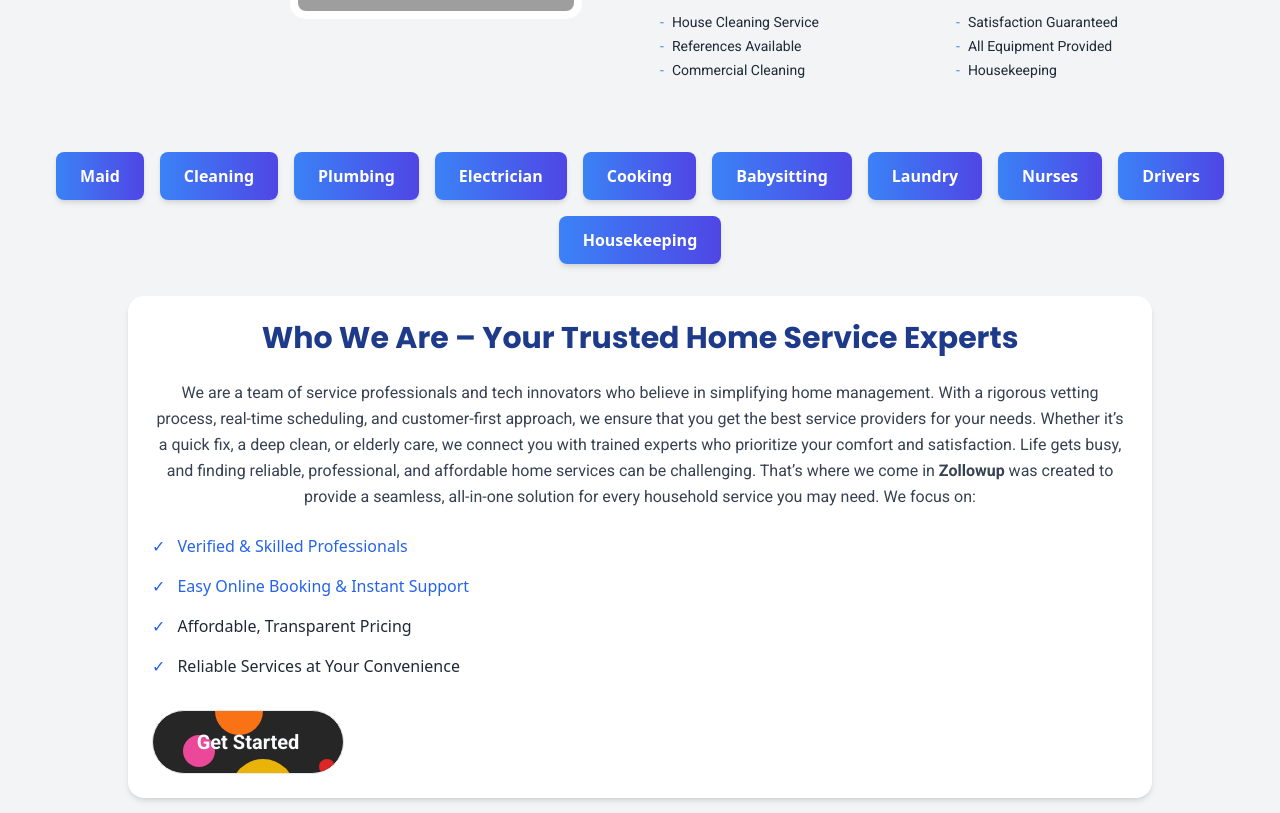
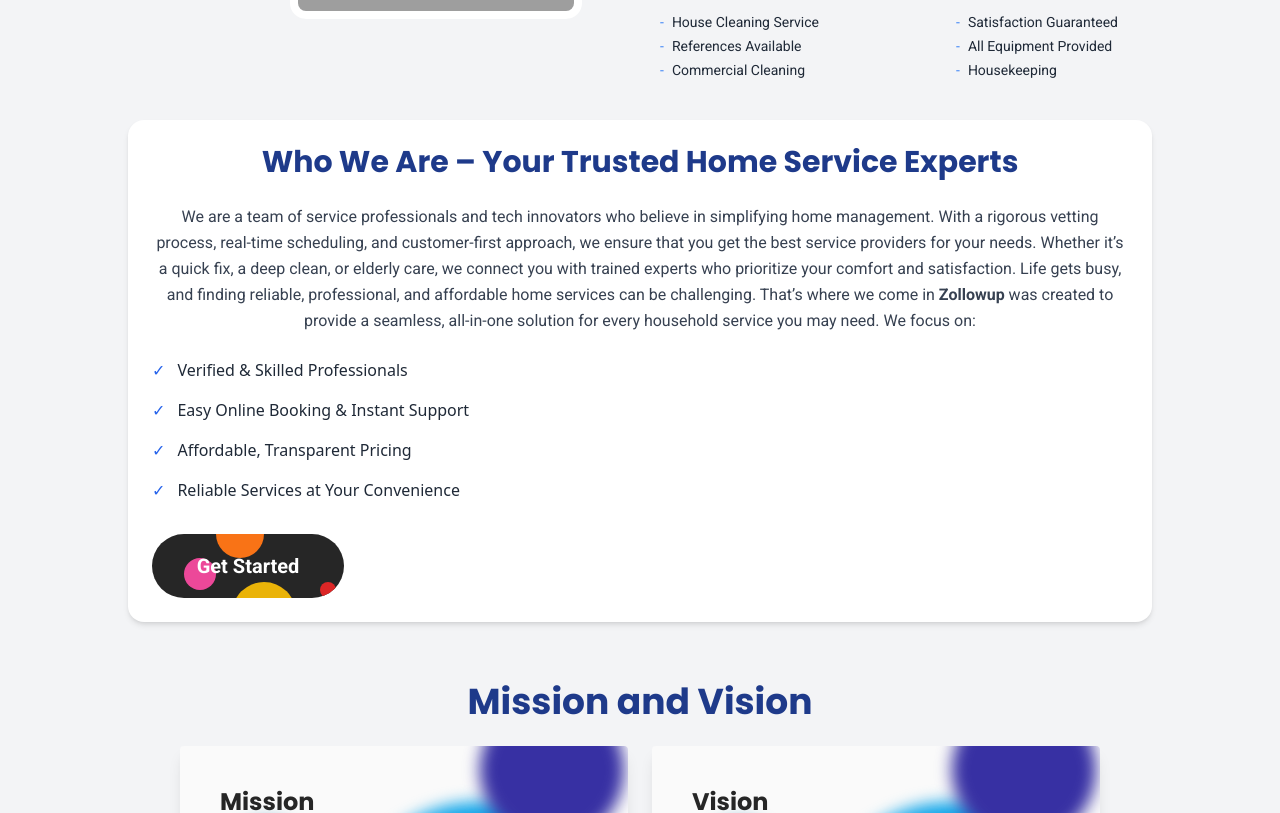
Before and after one commit to Pragatisingh0417/zollowup, a React (Create React App) app: page /about in a window 1280 px wide. Shown: the part 1000-1813 px from the top of the page. Built offline with nearby package versions, Linux system fonts and the light colour scheme; grey boxes are pictures that could not be loaded.

Commit message:
fixed the img issue on footer

```diff
--- a/src/App.js
+++ b/src/App.js
@@ -24,7 +24,7 @@ import LoginModal from "./components/LoginModal";
 import SignupModal from "./components/SignupModal";
 import ServiceList from "./components/ServiceList";
 import AddService from "./components/AddService";
-
+import ServiceButtons from "./components/ServiceButtons";
 function App() {
   return (
     <Router>
--- a/src/Pages/About.js
+++ b/src/Pages/About.js
@@ -1,14 +1,10 @@
 // src/pages/About.js
 import React from "react";
 import Whyus from "../components/Whyus";
-import Cta from "../components/Cta";
 import { motion } from "framer-motion";
 import AboutCta from "../components/AboutCta";
-import MissionVisionValues from "../components/MissionVisionValues";
 import Cards from "../components/Cards";
-import ServiceButtons from "../components/ServiceButtons";
 import ExitIntentPopup from "../components/ExitIntentPopup";
-
 
 const About = () => {
   return (
@@ -16,20 +12,24 @@ const About = () => {
       <ExitIntentPopup />
 
       {/* Hero Section */}
-
-
-        <div className="relative w-full sm:h-[500px] h-[300px] bg-cover bg-center" style={{ backgroundImage: "url('https://img.freepik.com/free-photo/armchair-green-living-room-with-copy-space_43614-910.jpg?t=st=1739900181~exp=1739903781~hmac=6d6589c93229962edbad81c6912c8c3fdbc51d6e8dda8ffdba178507335c3e4c&w=740')" }}>
+      <div
+        className="relative w-full sm:h-[500px] h-[300px] bg-cover bg-center"
+        style={{
+          backgroundImage:
+            "url('https://img.freepik.com/free-photo/armchair-green-living-room-with-copy-space_43614-910.jpg?t=st=1739900181~exp=1739903781~hmac=6d6589c93229962edbad81c6912c8c3fdbc51d6e8dda8ffdba178507335c3e4c&w=740')",
+        }}
+      >
         <div className="absolute inset-0 bg-black bg-opacity-50 flex flex-col items-center justify-center text-center text-white px-6 sm:px-12 md:px-16 lg:px-20 xl:px-24">
           <h1 className="text-3xl sm:text-4xl md:text-5xl lg:text-6xl font-bold">About</h1>
-          <p className="mt-4 text-base sm:text-lg md:text-xl">Enjoy Tasty Dishes Cooked by Our Skilled Cooking Maids Dining Table.</p>
-
+          <p className="mt-4 text-base sm:text-lg md:text-xl">
+            Enjoy Tasty Dishes Cooked by Our Skilled Cooking Maids Dining Table.
+          </p>
         </div>
       </div>
 
-
       {/* About Section */}
-      <div className="flex flex-wrap items-center py-10 px-6  ">
-        {/* Left Image Section */}
+      <div className="flex flex-wrap items-center py-10 px-6">
+        {/* Left Images */}
         <div className="lg:w-1/2 w-full mb-6 lg:mb-0">
           <div className="flex flex-wrap justify-center lg:justify-start">
             <motion.div
@@ -65,88 +65,49 @@ const About = () => {
           </div>
         </div>
 
-        {/* Right Text Section */}
+        {/* Right Text */}
         <div className="lg:w-1/2 w-full px-5 text-center lg:text-left">
-          <h2 className="text-3xl font-semibold text-blue-900  font-poppins mt-5">
-          <span className="text-blue-600 font-[Lobster] italic">About Us</span>
+          <h2 className="text-3xl font-semibold text-blue-900 font-poppins mt-5">
+            <span className="text-blue-600 font-[Lobster] italic">About Us</span>
           </h2>
           <h2 className="text-2xl sm:text-3xl md:text-4xl font-bold text-black mb-4 font-roboto">
             We Can Make Your Place Sparkle
           </h2>
 
-          <p className="text-gray-600  leading-6 font-roboto text-sm">
+          <p className="text-gray-600 leading-6 font-roboto text-sm">
             At Zollowup Services, we are dedicated to providing top-quality home
             and business services that bring convenience and reliability to your
-            doorstep. From experienced maids and professional cleaners to
-            skilled plumbers, electricians, we ensure every
-            service is delivered with excellence and trust.
+            doorstep. From experienced maids and professional cleaners to skilled
+            plumbers, electricians, we ensure every service is delivered with excellence and trust.
           </p>
           <p className="text-gray-600 mb-6 leading-6 font-roboto text-sm">
-            With a commitment to quality, affordability, and customer
-            satisfaction, we simplify home management by connecting you with
-            verified professionals. Whether you need routine cleaning, emergency
-            repairs, or specialized care, we’ve got you covered with on-demand,
-            hassle-free booking.
+            With a commitment to quality, affordability, and customer satisfaction,
+            we simplify home management by connecting you with verified professionals.
+            Whether you need routine cleaning, emergency repairs, or specialized care,
+            we’ve got you covered with on-demand, hassle-free booking.
           </p>
 
           <div className="grid grid-cols-1 sm:grid-cols-2 gap-4 font-roboto items-start text-sm">
             <ul className="space-y-1">
-              <li className="text-gray-800 flex items-center justify-center sm:justify-start">
-                <span className="text-blue-500 mr-2">-</span> House Cleaning
-                Service
-              </li>
-              <li className="text-gray-800 flex items-center justify-center sm:justify-start">
-                <span className="text-blue-500 mr-2">-</span> References
-                Available
-              </li>
-              <li className="text-gray-800 flex items-center justify-center sm:justify-start">
-                <span className="text-blue-500 mr-2">-</span> Commercial
-                Cleaning
-              </li>
+              <li className="text-gray-800 flex items-center justify-center sm:justify-start"><span className="text-blue-500 mr-2">-</span> House Cleaning Service</li>
+              <li className="text-gray-800 flex items-center justify-center sm:justify-start"><span className="text-blue-500 mr-2">-</span> References Available</li>
+              <li className="text-gray-800 flex items-center justify-center sm:justify-start"><span className="text-blue-500 mr-2">-</span> Commercial Cleaning</li>
             </ul>
             <ul className="space-y-1">
-
-              <li className="text-gray-800 flex items-center justify-center sm:justify-start">
-                <span className="text-blue-500 mr-2">-</span> Satisfaction
-                Guaranteed
-              </li>
-              <li className="text-gray-800 flex items-center justify-center sm:justify-start">
-                <span className="text-blue-500 mr-2">-</span> All Equipment
-                Provided
-              </li>
-              <li className="text-gray-800 flex items-center justify-center sm:justify-start">
-                <span className="text-blue-500 mr-2">-</span> Housekeeping
-              </li>
+              <li className="text-gray-800 flex items-center justify-center sm:justify-start"><span className="text-blue-500 mr-2">-</span> Satisfaction Guaranteed</li>
+              <li className="text-gray-800 flex items-center justify-center sm:justify-start"><span className="text-blue-500 mr-2">-</span> All Equipment Provided</li>
+              <li className="text-gray-800 flex items-center justify-center sm:justify-start"><span className="text-blue-500 mr-2">-</span> Housekeeping</li>
             </ul>
           </div>
-          {/* <div className="grid grid-cols-2 sm:grid-cols-2 gap-4 mt-6 font-roboto">
-            <div className="text-center">
-              <img src="https://mehedi.asiandevelopers.com/demo/html/fouens/images/icon/1.png" alt="Ontime Services" className="mx-auto w-10 h-10" />
-              <p className="text-gray-800 font-bold mt-2">Ontime Services</p>
-            </div>
-            <div className="text-center">
-              <img src="https://mehedi.asiandevelopers.com/demo/html/fouens/images/icon/2.png" alt="Free Estimates" className="mx-auto w-10 h-10" />
-              <p className="text-gray-800 font-bold mt-2">Free Estimates</p>
-            </div>
-            <div className="text-center">
-              <img src="https://mehedi.asiandevelopers.com/demo/html/fouens/images/icon/1.png" alt="Happy Clients" className="mx-auto w-10 h-10" />
-              <p className="text-gray-800 font-bold mt-2">Happy Clients</p>
-            </div>
-            <div className="text-center">
-              <img src="https://mehedi.asiandevelopers.com/demo/html/fouens/images/icon/2.png" alt="Well Maintained" className="mx-auto w-10 h-10" />
-              <p className="text-gray-800 font-bold mt-2">Well Maintained</p>
-            </div>
-          </div> */}
         </div>
       </div>
 
-      <ServiceButtons />
-
+      {/* Who We Are Section */}
       <div className="bg-white p-6 rounded-2xl shadow-md w-full max-w-5xl mb-5 mx-auto">
         <h2 className="text-3xl font-bold text-blue-900 mb-6 text-center font-poppins">
           Who We Are – Your Trusted Home Service Experts
         </h2>
-        <p className="text-gray-700 mb-6 leading-relaxed  text-center font-roboto">
+        <p className="text-gray-700 mb-6 leading-relaxed text-center font-roboto">
           We are a team of service professionals and tech innovators who believe
           in simplifying home management. With a rigorous vetting process,
           real-time scheduling, and customer-first approach, we ensure that you
@@ -154,59 +115,28 @@ const About = () => {
           fix, a deep clean, or elderly care, we connect you with trained
           experts who prioritize your comfort and satisfaction. Life gets busy,
           and finding reliable, professional, and affordable home services can
-          be challenging. That’s where we come in <b> Zollowup </b> was created
-          to provide a seamless, all-in-one solution for every household service
+          be challenging. That’s where we come in <b>Zollowup</b> was created to
+          provide a seamless, all-in-one solution for every household service
           you may need. We focus on:
         </p>
-        <ul className="space-y-4 mb-8 ">
-          <li className="flex items-center text-gray-800">
-            <span className="text-blue-600 mr-3">&#10003;</span>
-            <a href="#" className="text-blue-600 hover:underline">
-              Verified & Skilled Professionals
-            </a>
-          </li>
-          <li className="flex items-center text-gray-800">
-            <span className="text-blue-600 mr-3">&#10003;</span>
-            <a href="#" className="text-blue-600 hover:underline">
-              Easy Online Booking & Instant Support
-            </a>
-          </li>
-          <li className="flex items-center text-gray-800">
-            <span className="text-blue-600 mr-3">&#10003;</span>
-            Affordable, Transparent Pricing
-          </li>
-          <li className="flex items-center text-gray-800">
-            <span className="text-blue-600 mr-3">&#10003;</span>
-            Reliable Services at Your Convenience
-          </li>
+        <ul className="space-y-4 mb-8">
+          <li className="flex items-center text-gray-800"><span className="text-blue-600 mr-3">&#10003;</span> Verified & Skilled Professionals</li>
+          <li className="flex items-center text-gray-800"><span className="text-blue-600 mr-3">&#10003;</span> Easy Online Booking & Instant Support</li>
+          <li className="flex items-center text-gray-800"><span className="text-blue-600 mr-3">&#10003;</span> Affordable, Transparent Pricing</li>
+          <li className="flex items-center text-gray-800"><span className="text-blue-600 mr-3">&#10003;</span> Reliable Services at Your Convenience</li>
         </ul>
-        <button class="border text-gray-50  duration-300 relative group cursor-pointer   overflow-hidden h-16 w-48 rounded-full bg-neutral-800 p-2  font-extrabold hover:bg-sky-700">
-          <div class="absolute group-hover:-top-1 group-hover:-right-2 z-10 w-16 h-16 rounded-full group-hover:scale-150  duration-700 right-12 top-12 bg-yellow-500"></div>
-          <div class="absolute group-hover:-top-1 group-hover:-right-2 z-10 w-12 h-12 rounded-full group-hover:scale-150  duration-700 right-20 -top-6 bg-orange-500"></div>
-          <div class="absolute group-hover:-top-1 group-hover:-right-2 z-10 w-8 h-8   rounded-full group-hover:scale-150  duration-700 right-32 top-6 bg-pink-500"></div>
-          <div class="absolute group-hover:-top-1 group-hover:-right-2 z-10 w-4 h-4   rounded-full group-hover:scale-150  duration-700 right-2 top-12 bg-red-600"></div>
-          <p class="relative z-20 text-xl font-roboto">Get Started</p>
+        <button className="relative group overflow-hidden h-16 w-48 rounded-full bg-neutral-800 text-white font-extrabold hover:bg-sky-700 transition-all duration-300">
+          <div className="absolute w-16 h-16 rounded-full bg-yellow-500 right-12 top-12 group-hover:-top-1 group-hover:-right-2 group-hover:scale-150 transition-all duration-700 z-10"></div>
+          <div className="absolute w-12 h-12 rounded-full bg-orange-500 right-20 -top-6 group-hover:-top-1 group-hover:-right-2 group-hover:scale-150 transition-all duration-700 z-10"></div>
+          <div className="absolute w-8 h-8 rounded-full bg-pink-500 right-32 top-6 group-hover:-top-1 group-hover:-right-2 group-hover:scale-150 transition-all duration-700 z-10"></div>
+          <div className="absolute w-4 h-4 rounded-full bg-red-600 right-2 top-12 group-hover:-top-1 group-hover:-right-2 group-hover:scale-150 transition-all duration-700 z-10"></div>
+          <p className="relative z-20 text-xl font-roboto">Get Started</p>
         </button>
       </div>
-      {/* Call to Action Section */}
-      {/* <div className="bg-gray-100 py-12 text-center">
-        <h3 className="text-4xl font-bold text-blue-900 mb-4 font-poppins">Get Involved</h3>
-        <p className="text-gray-700 leading-relaxed mb-6 font-roboto">
-          Together, we can make a difference. Become a part of our journey to empower children and transform lives.
-        </p>
-        <button class="border text-gray-50  duration-300 relative group cursor-pointer   overflow-hidden h-16 w-48 rounded-full bg-neutral-800 p-2  font-extrabold hover:bg-sky-700">
-      <div class="absolute group-hover:-top-1 group-hover:-right-2 z-10 w-16 h-16 rounded-full group-hover:scale-150  duration-700 right-12 top-12 bg-yellow-500"></div>
-      <div class="absolute group-hover:-top-1 group-hover:-right-2 z-10 w-12 h-12 rounded-full group-hover:scale-150  duration-700 right-20 -top-6 bg-orange-500"></div>
-      <div class="absolute group-hover:-top-1 group-hover:-right-2 z-10 w-8 h-8   rounded-full group-hover:scale-150  duration-700 right-32 top-6 bg-pink-500"></div>
-      <div class="absolute group-hover:-top-1 group-hover:-right-2 z-10 w-4 h-4   rounded-full group-hover:scale-150  duration-700 right-2 top-12 bg-red-600"></div>
-      <p class="z-10 absolute bottom-15 left-12">Know More</p>
-    </button>
-      </div> */}
+
       <Cards />
-
       <Whyus />
       <AboutCta />
-      {/* <Cta /> */}
     </div>
   );
 };
--- a/src/components/Footer.js
+++ b/src/components/Footer.js
@@ -1,5 +1,5 @@
 import React from "react";
-import Logo from "../assets/zollowup.png";
+import Logo from "../assets/zollowupf.png";
 
 
 const Footer = () => {
--- a/src/components/Navbar.js
+++ b/src/components/Navbar.js
@@ -67,6 +67,7 @@ const Navbar = () => {
                     {text}
                   </Link>
                 </li>
+
               ))}
             </ul>
           </li>
```
Also changed, not shown: src/Pages/Services.js (+14 -0 lines), src/components/MissionVisionValues.js (deleted, +0 -65 lines), src/assets/zollowupf.png (renamed from src/assets/ZOLLOWUP.png).
